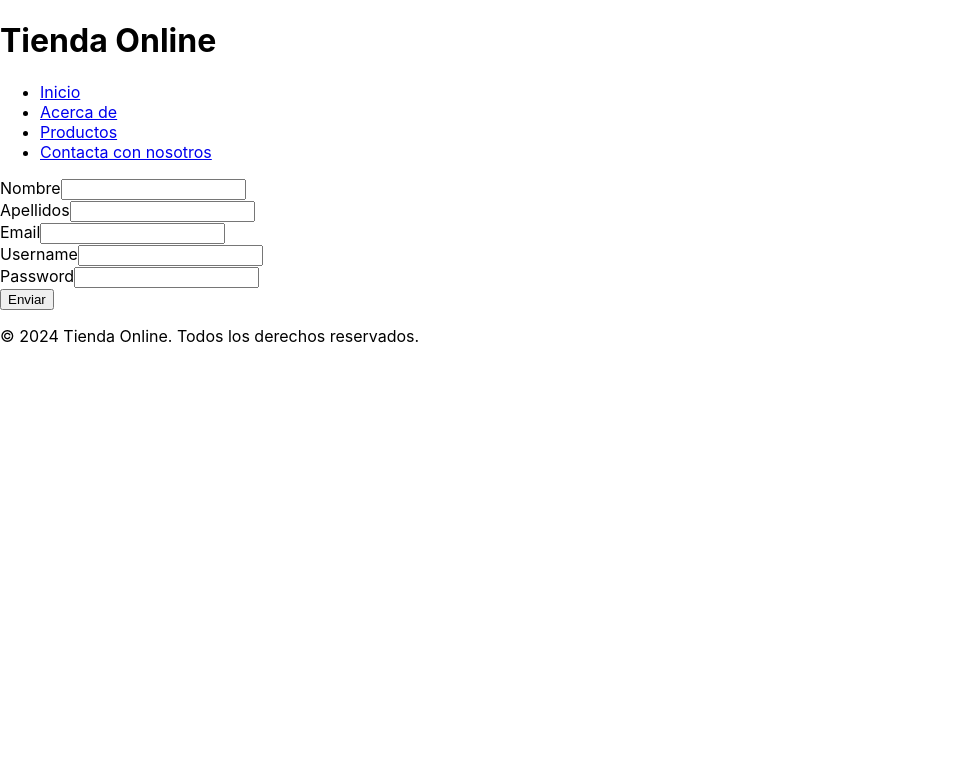
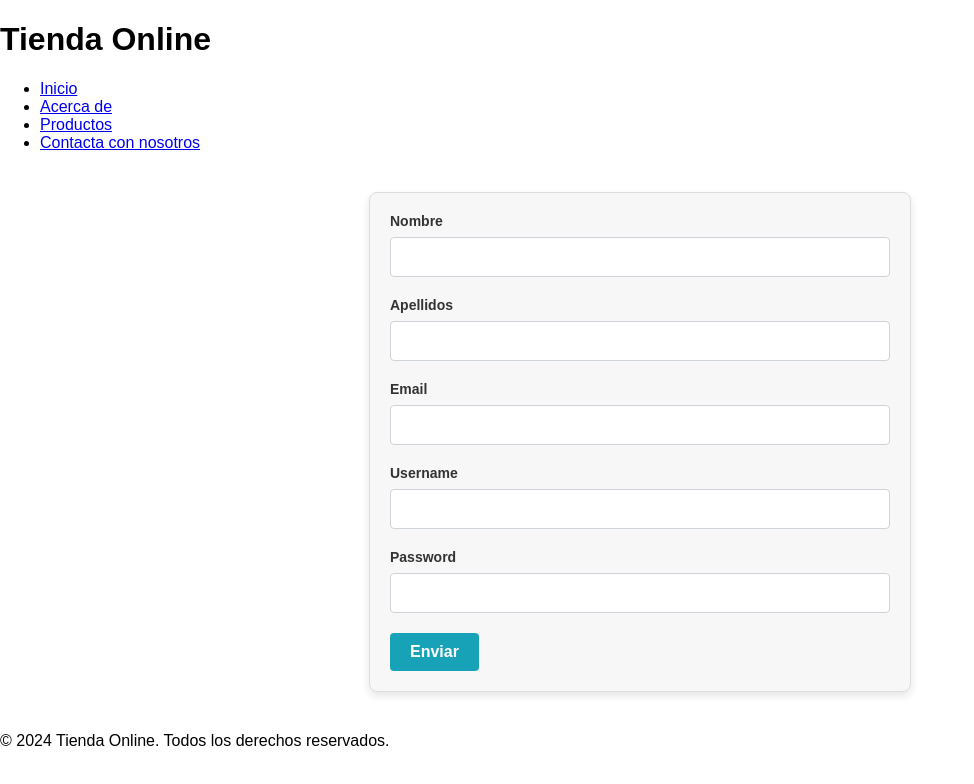
Before and after one commit to monicapenacho/REACT, a React (Create React App) app in the folder tienda/: page /user in a window 1280 px wide. Shown: the top 784 px of the page, without its empty margins (0-974 px from the left). Built offline with nearby package versions, Linux system fonts and the light colour scheme.

Commit message:
CSS NewUserForm

```diff
--- a/tienda/src/App.css
+++ b/tienda/src/App.css
@@ -52,3 +52,106 @@
   box-shadow: 0 2px 5px rgba(0, 0, 0, 0.1);
   border-radius: 5px;
 }
+
+
+
+/* Estilos NewUserForm */
+
+/* Estilos generales */
+body {
+  font-family: Arial, sans-serif;
+  margin: 0;
+  padding: 0;
+  box-sizing: border-box;
+}
+
+/* Estilos para el formulario de nuevo usuario */
+
+/* Contenedor general del formulario */
+form {
+  max-width: 500px;
+  margin: 40px auto;
+  padding: 20px;
+  background-color: #f7f7f7;
+  border: 1px solid #ddd;
+  border-radius: 8px;
+  box-shadow: 0 4px 8px rgba(0, 0, 0, 0.1);
+}
+
+/* Estilo para cada grupo de formulario (label + input) */
+.mb-3 {
+  margin-bottom: 20px;
+}
+
+/* Estilo para las etiquetas de los campos */
+.form-label {
+  display: block;
+  font-weight: bold;
+  margin-bottom: 8px;
+  color: #333;
+  font-size: 14px;
+}
+
+/* Estilo para los campos de entrada */
+.form-control {
+  width: 100%;
+  padding: 10px;
+  font-size: 16px;
+  border: 1px solid #ccc;
+  border-radius: 4px;
+  box-sizing: border-box;
+  transition: border-color 0.3s, box-shadow 0.3s;
+}
+
+.form-control:focus {
+  border-color: #007bff;
+  box-shadow: 0 0 5px rgba(0, 123, 255, 0.5);
+  outline: none;
+}
+
+/* Estilo para el botón de envío */
+.btn {
+  display: inline-block;
+  padding: 10px 20px;
+  font-size: 16px;
+  font-weight: bold;
+  color: #fff;
+  background-color: #17a2b8;
+  border: none;
+  border-radius: 4px;
+  cursor: pointer;
+  transition: background-color 0.3s;
+}
+
+.btn:hover {
+  background-color: #138496;
+}
+
+/* Estilo para cambiar el color del botón cuando es presionado */
+.btn:active {
+  background-color: #117a8b;
+}
+
+/* Estilo para campos de texto con bordes más suaves */
+.form-control {
+  border-radius: 4px;
+  border: 1px solid #ced4da;
+}
+
+/* Responsive: centrar el formulario en pantallas más pequeñas */
+@media (max-width: 576px) {
+  form {
+    padding: 15px;
+    margin: 20px;
+  }
+
+  .form-control {
+    padding: 8px;
+    font-size: 14px;
+  }
+
+  .btn {
+    padding: 8px 16px;
+    font-size: 14px;
+  }
+}
```
